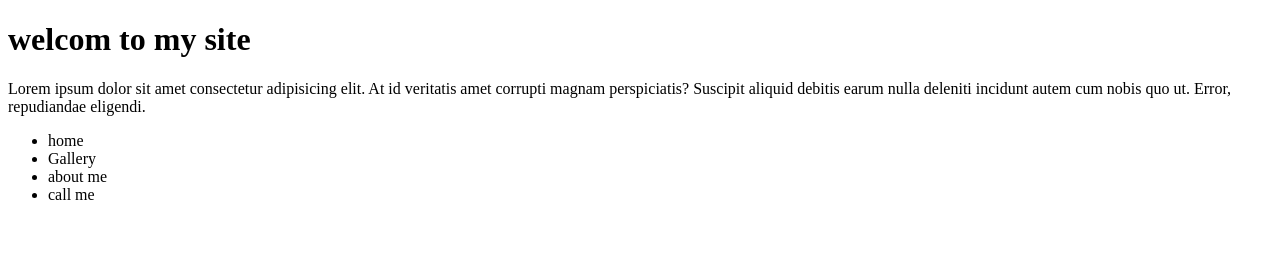
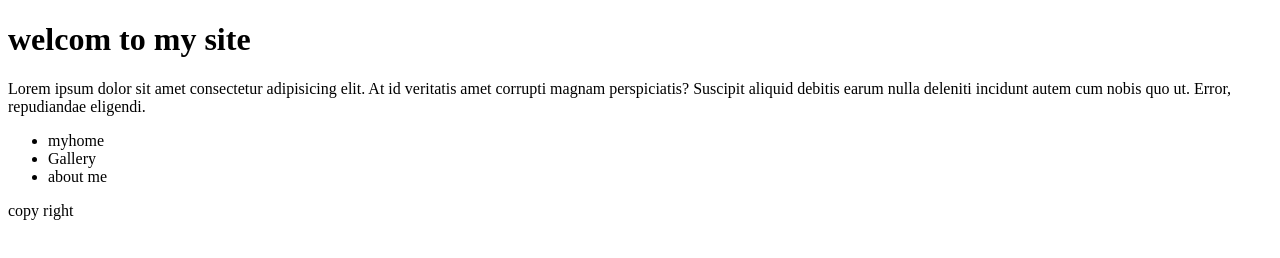
Before and after one commit to narges1986/myproject, a plain HTML site: page index.html in a window 1280 px wide. Drawn offline with Linux system fonts and the light colour scheme.

Commit message:
change dev

```diff
--- a/index.html
+++ b/index.html
@@ -14,10 +14,10 @@
       deleniti incidunt autem cum nobis quo ut. Error, repudiandae eligendi.
     </p>
     <ul>
-      <li>home</li>
+      <li>myhome</li>
       <li>Gallery</li>
       <li>about me</li>
-      <li>call me</li>
     </ul>
+    <footer>copy right</footer>
   </body>
 </html>
```
